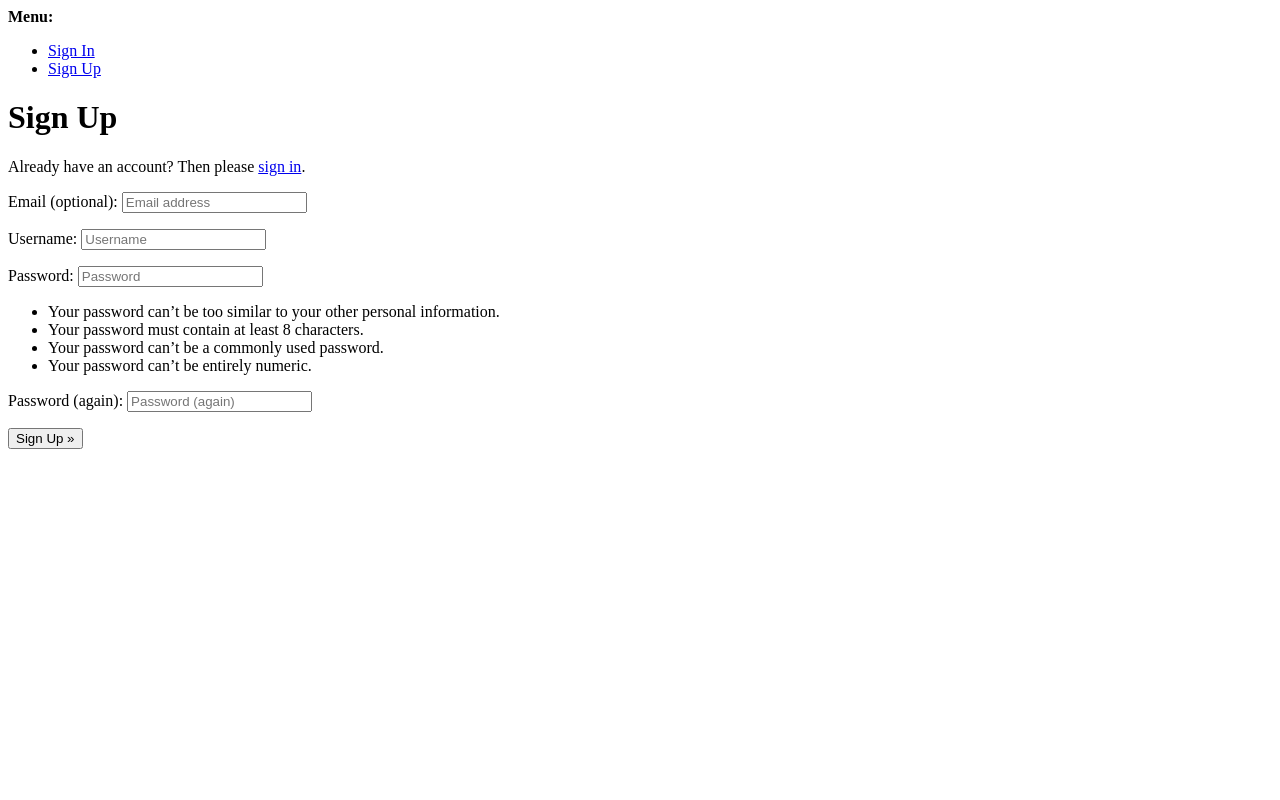
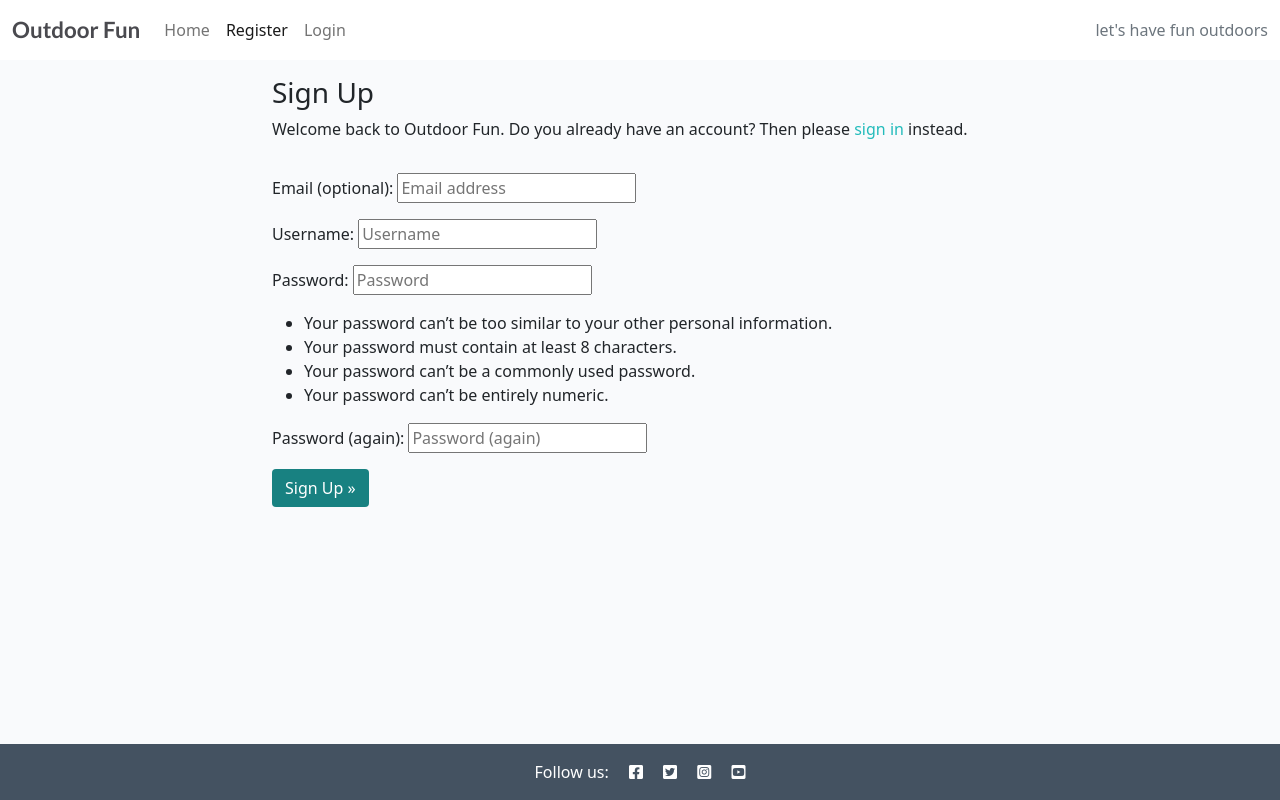
Before and after one commit to Nicole215/outdoorfun, a Django app: page /accounts/signup/ in a window 1280 px wide. Run offline with Django 4.2, Linux system fonts and the light colour scheme.

Commit message:
Customize signup.html

```diff
--- a/outdoorfun/settings.py
+++ b/outdoorfun/settings.py
@@ -28,7 +28,7 @@ TEMPLATES_DIR = os.path.join(BASE_DIR, 'templates')
 SECRET_KEY = os.environ.get("SECRET_KEY")
 
 # SECURITY WARNING: don't run with debug turned on in production!
-DEBUG = False
+DEBUG = True
 
 ALLOWED_HOSTS = ['8000-nicole215-outdoorfun-lt0ns2ks0vy.ws.codeinstitute-ide.net', '.herokuapp.com']
 
--- a/templates/account/signup.html
+++ b/templates/account/signup.html
@@ -1,21 +1,38 @@
-{% extends "account/base.html" %}
+{% extends "base.html" %}
 
 {% load i18n %}
 
-{% block head_title %}{% trans "Signup" %}{% endblock head_title %}
+{% block head_title %}{% trans "Signup" %}{% endblock %}
 
 {% block content %}
-<h1>{% trans "Sign Up" %}</h1>
+<div class="container">
+  <div class="row">
+    <div class="col-md-8 mt-3 offset-md-2">
+      <h3>{% trans "Sign Up" %}</h3>
 
-<p>{% blocktrans %}Already have an account? Then please <a href="{{ login_url }}">sign in</a>.{% endblocktrans %}</p>
+      <p>{% blocktrans %}
+        Welcome back to Outdoor Fun.
+        Do you already have an account? Then please
+        <a class="link" href="{{ login_url }}">sign in</a>
+        instead.
+      {% endblocktrans %}</p>
+    </div>
+  </div>
+  <div class="row">
+    <div class="col-md-8 mt-3 offset-md-2">
+      <form class="signup" id="signup_form" method="post"
+        action="{% url 'account_signup' %}">
+        {% csrf_token %}
+        {{ form.as_p }}
+        {% if redirect_field_value %}
+        <input type="hidden" name="{{ redirect_field_name }}"
+          value="{{ redirect_field_value }}" />
+        {% endif %}
+        <button class="btn btn-signup right" type="submit">
+          {% trans "Sign Up" %} &raquo;</button>
+      </form>
+    </div>
+  </div>
+</div>
 
-<form class="signup" id="signup_form" method="post" action="{% url 'account_signup' %}">
-  {% csrf_token %}
-  {{ form.as_p }}
-  {% if redirect_field_value %}
-  <input type="hidden" name="{{ redirect_field_name }}" value="{{ redirect_field_value }}" />
-  {% endif %}
-  <button type="submit">{% trans "Sign Up" %} &raquo;</button>
-</form>
-
-{% endblock content %}
+{% endblock %}
```
